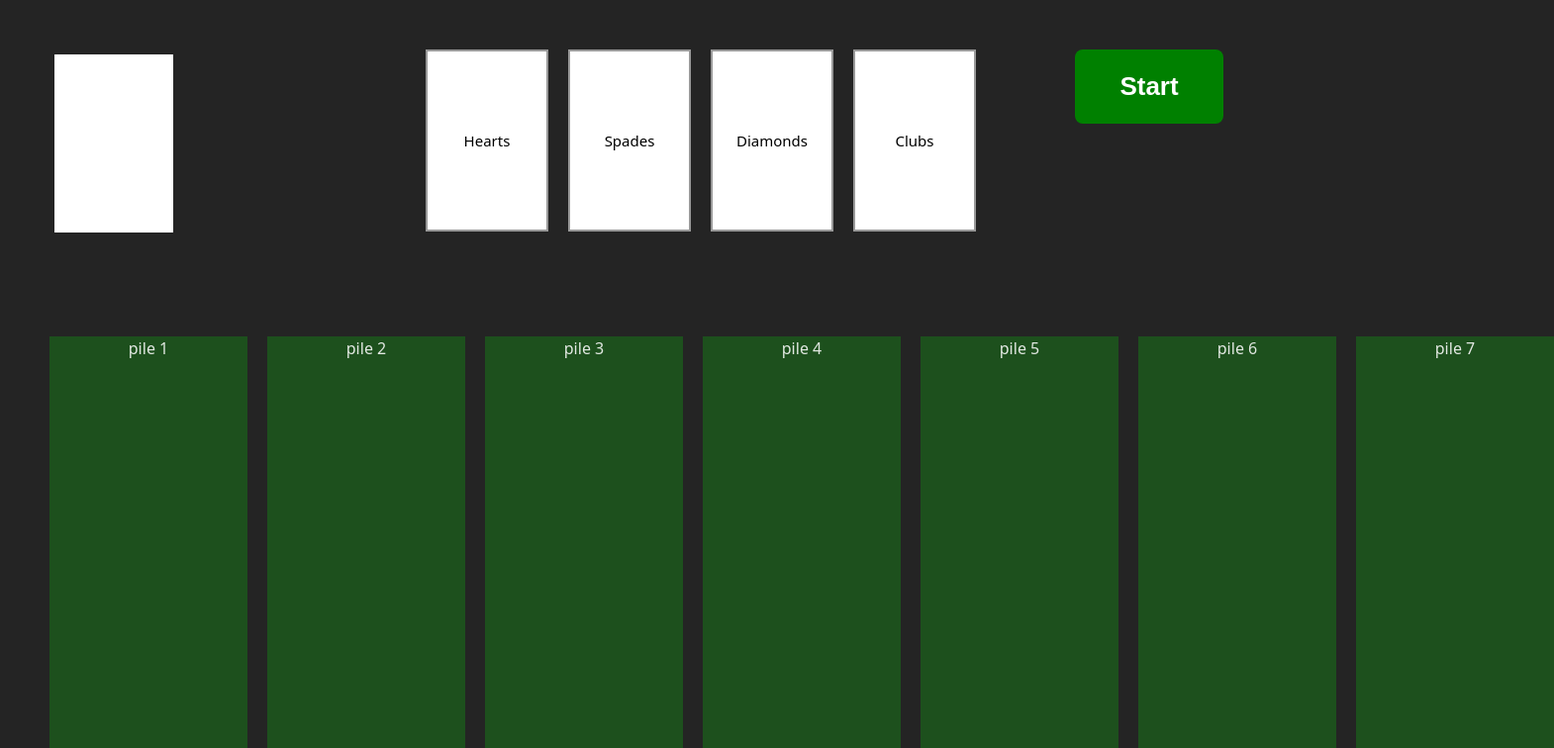
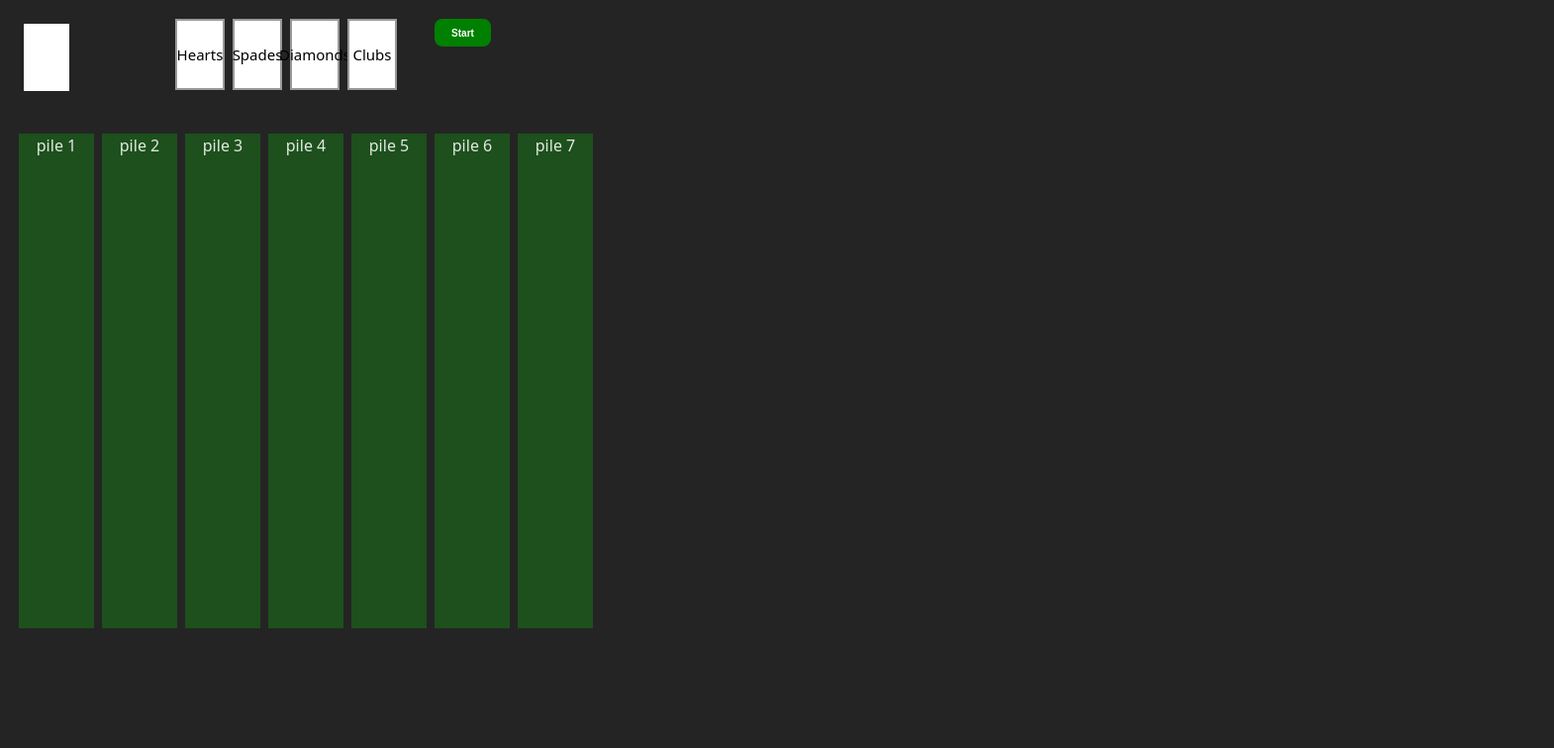
Before and after one commit to Purbai/mySolitaire, a website built with Vite: page index.html in a window 1280 px wide. Shown: the top 756 px of the page at 99% size, 1570 px wide, since content can reach past the window. Built offline with nearby package versions, Linux system fonts and the light colour scheme.

Commit message:
minor changes to screen layout sizing

```diff
--- a/src/styles/devices.scss
+++ b/src/styles/devices.scss
@@ -1,7 +1,7 @@
 // Breakpoint prefix	Minimum width	CSS
 
 $xs: 428px; // Mobile
-$sm: 640px; // small screens
+$sm: 1320px; // small screens
 $md: 768px; // tablets
 $lg: 1728px; // landscape tablets / laptops
 
--- a/src/styles/style.scss
+++ b/src/styles/style.scss
@@ -53,6 +53,14 @@ body {
 
   gap: 50px;
   padding: 50px;
+  @include smallscreen{
+    gap: 19px;
+    padding: 19px;
+  }
+    @include phone{
+    gap: 12px;
+    padding: 12px;
+  }
   align-items: flex-start;
   justify-content: flex-start;
   text-align: center;
@@ -62,7 +70,7 @@ body {
     gap: 25px;
     align-items: flex-start;
     justify-content: flex-start;
-    @include smallscreen() {
+    @include smallscreen {
       gap: 38px;
     }
     @include desktop {
@@ -74,7 +82,14 @@ body {
   &__remaining {
     display: flex;
     flex-direction: row;
-    gap: 20px;
+    gap: 5px;
+    @include smallscreen{
+      gap: 8px;
+    }
+    @include desktop{
+      gap: 20px;
+    }
+
 
     &-pile {
       display: flex;
@@ -87,7 +102,7 @@ body {
         width: 120px;
         height: 180px;
       }
-      @include smallscreen() {
+      @include smallscreen {
         width: 46px;
         height: 68px;
       }
@@ -120,7 +135,7 @@ body {
         width: 38px;
         height: 19px;
       }
-      @include smallscreen() {
+      @include smallscreen {
         font-size: 10px;
         width: 57px;
         height: 28px;
@@ -134,14 +149,20 @@ body {
   &__foundation {
     display: flex;
     flex-direction: row;
-    gap: 20px;
+    gap: 5px;
+    @include smallscreen{
+      gap: 8px;
+    }
+    @include desktop{
+      gap: 20px;
+    }
 
     &-pile {
     @include phone {
       width: 30px;
       height: 45px;
       }
-    @include smallscreen() {
+    @include smallscreen {
       width: 46px;
       height: 68px;
       }
@@ -173,7 +194,13 @@ body {
   &__solitaire {
     display: flex;
     flex-direction: row;
-    gap: 20px;
+    gap: 5px;
+    @include smallscreen{
+      gap: 8px;
+    }
+    @include desktop{
+      gap: 20px;
+    }
 
     &-pile {
       display: flex;
@@ -186,7 +213,7 @@ body {
         width: 50px;
         min-height: 500px;
       }
-      @include smallscreen() {
+      @include smallscreen {
         width: 76px;
         min-height: 500px;
       }
```
